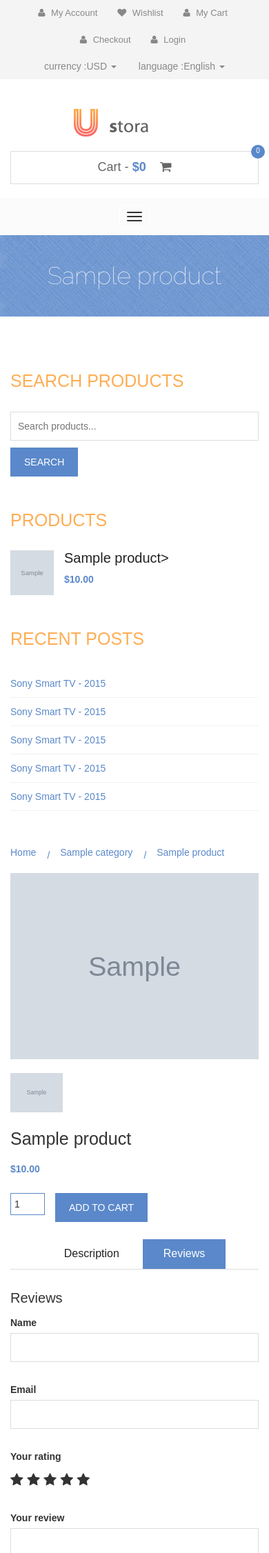
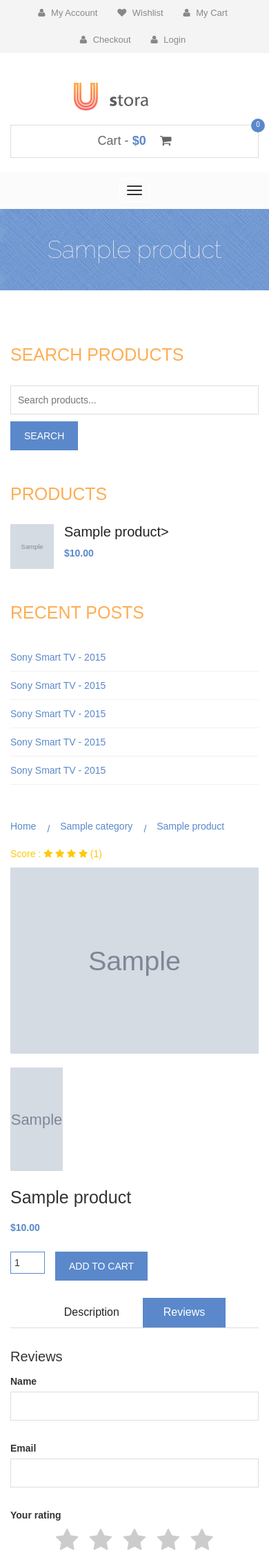
Before and after one commit to heysaeid/ustore, a Django app: a page that uses templates/base.html in a window 390 px wide, after a click on "Reviews". Shown: the top 2252 px of the page at 69% size. Run offline with Django 3.2, Linux system fonts and the light colour scheme; tables that the repository leaves empty hold one stand-in row (values such as "Sample post"); grey boxes marked "Sample" are stand-in pictures; data that the repository does not hold is empty; parts of the project's set-up code (start-up, migrations or seed data) failed here and were passed over; some libraries are stand-ins or nearby versions.

Commit message:
Add review and rating system

```diff
--- a/config/settings.py
+++ b/config/settings.py
@@ -40,6 +40,7 @@ INSTALLED_APPS = [
     'django.contrib.sessions',
     'django.contrib.messages',
     'django.contrib.staticfiles',
+    'ckeditor',
     'shop.apps.ShopConfig',
     'cart.apps.CartConfig',
     'orders.apps.OrdersConfig',
--- /dev/null
+++ b/shop/forms.py
@@ -0,0 +1,12 @@
+from django import forms
+from .models import Review
+
+class ReviewForm(forms.ModelForm):
+    class Meta:
+        model = Review
+        exclude = ['product']
+
+        widgets = {
+            'rating': forms.HiddenInput(attrs={'min':1, 'max':5}),
+            'description': forms.Textarea(attrs={'id':'', 'cols':30, 'rows':30}),
+        }
--- a/shop/templates/shop/detail.html
+++ b/shop/templates/shop/detail.html
@@ -28,7 +28,7 @@
                 <!-- Include sidebar -->
                 {% single_sidebar %}
                 <div class="col-md-8">
-                    <div class="product-content-right">
+                    <div class="product-content-right" data-id="{{ product.id }}">
                         <div class="product-breadcroumb">
                             <a href="/">Home</a>
                             <a href="{{ product.category.get_absolute_url }}">{{ product.category }}</a>
@@ -38,6 +38,15 @@
                         <div class="row">
                             <div class="col-sm-6">
                                 <div class="product-images">
+                                    <div class="product-wid-rating">
+                                        Score :
+                                        {% if product.average_score.ranges %}
+                                            {% for i in product.average_score.ranges %}
+                                                <i class="fa fa-star"></i>
+                                            {% endfor %}
+                                            ({{ product.average_score.reviews_count }})
+                                        {% endif %}
+                                    </div>
                                     <div class="product-main-img">
                                         <img src="{{ product.image.url }}" alt="">
                                     </div>
@@ -78,26 +87,42 @@
                                         <div class="tab-content">
                                             <div role="tabpanel" class="tab-pane fade in active" id="home">
                                                 <h2>Product Description</h2>
-                                                {{ product.description }}
+                                                {{ product.description|safe }}
                                             </div>
                                             <div role="tabpanel" class="tab-pane fade" id="profile">
                                                 <h2>Reviews</h2>
+                                                <p class="st-message">Success</p>
                                                 <div class="submit-review">
-                                                    <p><label for="name">Name</label> <input name="name" type="text"></p>
-                                                    <p><label for="email">Email</label> <input name="email" type="email"></p>
-                                                    <div class="rating-chooser">
-                                                        <p>Your rating</p>
-
-                                                        <div class="rating-wrap-post">
-                                                            <i class="fa fa-star"></i>
-                                                            <i class="fa fa-star"></i>
-                                                            <i class="fa fa-star"></i>
-                                                            <i class="fa fa-star"></i>
-                                                            <i class="fa fa-star"></i>
+                                                    <form method="POST">
+                                                        {% csrf_token %}
+                                                        <p><label for="name">Name</label>{{ form.name }}</p>
+                                                        <p><label for="email">Email</label>{{ form.email }}</p>
+                                                        <div class="rating-chooser">
+                                                            <p>Your rating</p>
+                                                            <div class='rating-stars text-center'>
+                                                                <ul id='stars'>
+                                                                <li class='star' title='Poor' data-value='1'>
+                                                                    <i class='fa fa-star fa-fw'></i>
+                                                                </li>
+                                                                <li class='star' title='Fair' data-value='2'>
+                                                                    <i class='fa fa-star fa-fw'></i>
+                                                                </li>
+                                                                <li class='star' title='Good' data-value='3'>
+                                                                    <i class='fa fa-star fa-fw'></i>
+                                                                </li>
+                                                                <li class='star' title='Excellent' data-value='4'>
+                                                                    <i class='fa fa-star fa-fw'></i>
+                                                                </li>
+                                                                <li class='star' title='WOW!!!' data-value='5'>
+                                                                    <i class='fa fa-star fa-fw'></i>
+                                                                </li>
+                                                                </ul>
+                                                            </div>
+                                                            {{ form.rating }}
                                                         </div>
-                                                    </div>
-                                                    <p><label for="review">Your review</label> <textarea name="review" id="" cols="30" rows="10"></textarea></p>
-                                                    <p><input type="submit" value="Submit"></p>
+                                                        <p><label for="review">Your review</label>{{ form.description }}</textarea></p>
+                                                        <p><input type="submit" value="Submit"></p>
+                                                    </form>
                                                 </div>
                                             </div>
                                         </div>
--- a/shop/templates/shop/product_list.html
+++ b/shop/templates/shop/product_list.html
@@ -9,7 +9,7 @@
             <div class="row">
                 <div class="col-md-12">
                     <div class="product-bit-title text-center">
-                        <h2>Shop</h2>
+                        <h2>{{ page_title|title }}</h2>
                     </div>
                 </div>
             </div>
--- a/shop/views.py
+++ b/shop/views.py
@@ -1,3 +1,4 @@
+from django.http.response import JsonResponse
 import redis
 from django.http import request
 from django.shortcuts import render, get_object_or_404
@@ -8,6 +9,7 @@ from django.views.generic import ListView
 from .recommender import Recommender
 from .models import Category, Product, Slider
 from orders.models import OrderItem
+from .forms import ReviewForm
 
 r = redis.Redis(host=settings.REDIS_HOST, port=settings.REDIS_PORT, db=settings.REDIS_DB, decode_responses=True)
 
@@ -39,6 +41,18 @@ def home(request):
 
 def product_detail(request, slug):
     product = Product.objects.get(slug=slug)
+    review_form = ReviewForm(request.POST or None)
+    data = {}
+    if request.is_ajax():
+        if review_form.is_valid():
+            form = review_form.save(commit=False)
+            form.product = product
+            form.save()
+            data['id'] = product.id
+            data['status'] = 'ok'
+        else:
+            data['error'] = next(iter(review_form.errors.items()))[1][0]
+        return JsonResponse(data)
     # Save the latest hits
     r.hsetnx('product_visit', product.id, 0)
     r.hincrby('product_visit', product.id)
@@ -47,8 +61,13 @@ def product_detail(request, slug):
     recommender = Recommender()
     recommended_products = recommender.suggest_products_for([product], 2)
     cart_product_form = CartAddProductForm()
-    return render(request, 'shop/detail.html', {'product':product, 'recommended_products':recommended_products, 'cart_product_form':cart_product_form})
+    return render(request, 'shop/detail.html', {'product':product,'form':review_form ,'recommended_products':recommended_products, 'cart_product_form':cart_product_form})
 
+def add_review(request):
+    form = ReviewForm(request.POST)
+    if form.is_Valid():
+        form = form.save(commit=False)
+        form.product(request)
 
 class ProductListView(ListView):
     model = Product
--- a/static/js/main.js
+++ b/static/js/main.js
@@ -1,4 +1,11 @@
 jQuery(document).ready(function($){
+    const data_id = $('.product-content-right').attr('data-id')
+    let pmess = $('.st-message')
+    if(getCookie(`review-${data_id}`) == 1){
+        $('.submit-review').remove()
+        pmess.show()
+        pmess.text('You have already rated this post')
+    }
 
     // jQuery sticky Menu
 
@@ -79,6 +86,46 @@ jQuery(document).ready(function($){
         event.preventDefault();
     });
 
+    /* 1. Visualizing things on Hover - See next part for action on click */
+  $('#stars li').on('mouseover', function(){
+    var onStar = parseInt($(this).data('value'), 10); // The star currently mouse on
+
+    // Now highlight all the stars that's not after the current hovered star
+    $(this).parent().children('li.star').each(function(e){
+      if (e < onStar) {
+        $(this).addClass('hover');
+      }
+      else {
+        $(this).removeClass('hover');
+      }
+    });
+
+  }).on('mouseout', function(){
+    $(this).parent().children('li.star').each(function(e){
+      $(this).removeClass('hover');
+    });
+  });
+
+
+  /* 2. Action to perform on click */
+  $('#stars li').on('click', function(){
+    var onStar = parseInt($(this).data('value'), 10); // The star currently selected
+    var stars = $(this).parent().children('li.star');
+
+    for (i = 0; i < stars.length; i++) {
+      $(stars[i]).removeClass('selected');
+    }
+
+    for (i = 0; i < onStar; i++) {
+      $(stars[i]).addClass('selected');
+    }
+
+    // JUST RESPONSE (Not needed)
+    var ratingValue = parseInt($('#stars li.selected').last().data('value'), 10);
+    $('#id_rating').val(ratingValue)
+
+  });
+
     // Bootstrap ScrollPSY
     $('body').scrollspy({
         target: '.navbar-collapse',
@@ -93,3 +140,49 @@ jQuery(document).ready(function($){
 
   ga('create', 'UA-10146041-21', 'auto');
   ga('send', 'pageview');
+
+    function setCookie(name,value,days) {
+        var expires = "";
+        if (days) {
+            var date = new Date();
+            date.setTime(date.getTime() + (days*24*60*60*1000));
+            expires = "; expires=" + date.toUTCString();
+        }
+        document.cookie = name + "=" + (value || "")  + expires + "; path=/";
+    }
+    function getCookie(name) {
+        var nameEQ = name + "=";
+        var ca = document.cookie.split(';');
+        for(var i=0;i < ca.length;i++) {
+            var c = ca[i];
+            while (c.charAt(0)==' ') c = c.substring(1,c.length);
+            if (c.indexOf(nameEQ) == 0) return c.substring(nameEQ.length,c.length);
+        }
+        return null;
+    }
+
+  $('.submit-review form').submit(function(e){
+      e.preventDefault()
+      const data_id = $('.product-content-right').attr('data-id')
+      let pmess = $('.st-message')
+      $.ajax({
+          type:'POST',
+          data: $(this).serialize(),
+          success: function(response){
+              console.log(response)
+              pmess.css('display', 'block')
+              if(response.status == 'ok'){
+                pmess.css('color', 'green')
+                pmess.text('Your comment was successfully submitted')
+                setCookie(`review-${data_id}`, 1, 5)
+                $('.submit-review').remove()
+              }else{
+                  pmess.css('color', 'red')
+                  pmess.text(response.error)
+              }
+          },
+          error: function(error){
+              console.log(error)
+          },
+      })
+  })
--- a/static/style.css
+++ b/static/style.css
@@ -793,7 +793,7 @@ input[type="submit"]:hover, button[type=submit]:hover {background-color: #222}
     overflow: hidden;
 }
 .product-gallery img {
-    height: auto;
+    height: 150px;
     margin-left: 15px;
     width: 76px;
 }
@@ -1149,3 +1149,35 @@ div.cart-collaterals ul.products li.product:hover .add_to_cart_button{background
 .module-result-list{
     margin-top: 50px
 }
+
+/* Rating Star Widgets Style */
+.rating-stars ul {
+    list-style-type:none;
+    padding:0;
+
+    -moz-user-select:none;
+    -webkit-user-select:none;
+  }
+  .rating-stars ul > li.star {
+    display:inline-block;
+
+  }
+
+  /* Idle State of the stars */
+  .rating-stars ul > li.star > i.fa {
+    font-size:2.5em; /* Change the size of the stars */
+    color:#ccc; /* Color on idle state */
+  }
+
+  /* Hover state of the stars */
+  .rating-stars ul > li.star.hover > i.fa {
+    color:#FFCC36;
+  }
+
+  /* Selected state of the stars */
+  .rating-stars ul > li.star.selected > i.fa {
+    color:#FF912C;
+  }
+  .st-message{
+      display: none;
+  }
--- a/templates/base.html
+++ b/templates/base.html
@@ -43,16 +43,16 @@
                 <div class="col-md-8">
                     <div class="user-menu">
                         <ul>
-                            <li><a href="#"><i class="fa fa-user"></i> My Account</a></li>
+                            <li><a href="{% url 'accounts:dashboard' %}"><i class="fa fa-user"></i> My Account</a></li>
                             <li><a href="#"><i class="fa fa-heart"></i> Wishlist</a></li>
-                            <li><a href="cart.html"><i class="fa fa-user"></i> My Cart</a></li>
-                            <li><a href="checkout.html"><i class="fa fa-user"></i> Checkout</a></li>
+                            <li><a href="{% url 'cart:cart_detail' %}"><i class="fa fa-user"></i> My Cart</a></li>
+                            <li><a href="{% url 'orders:order_create' %}"><i class="fa fa-user"></i> Checkout</a></li>
                             <li><a href="{% url 'accounts:user_login' %}"><i class="fa fa-user"></i> Login</a></li>
                         </ul>
                     </div>
                 </div>
 
-                <div class="col-md-4">
+                <!-- <div class="col-md-4">
                     <div class="header-right">
                         <ul class="list-unstyled list-inline">
                             <li class="dropdown dropdown-small">
@@ -74,7 +74,7 @@
                             </li>
                         </ul>
                     </div>
-                </div>
+                </div> -->
             </div>
         </div>
     </div> <!-- End header area -->
@@ -84,7 +84,7 @@
             <div class="row">
                 <div class="col-sm-6">
                     <div class="logo">
-                        <h1><a href="./"><img src="{% static 'img/logo.png' %}"></a></h1>
+                        <h1><a href="/"><img src="{% static 'img/logo.png' %}"></a></h1>
                     </div>
                 </div>
 
@@ -110,13 +110,9 @@
                 </div>
                 <div class="navbar-collapse collapse">
                     <ul class="nav navbar-nav">
-                        <li class="active"><a href="index.html">Home</a></li>
-                        <li><a href="shop.html">Shop page</a></li>
-                        <li><a href="single-product.html">Single product</a></li>
-                        <li><a href="cart.html">Cart</a></li>
-                        <li><a href="checkout.html">Checkout</a></li>
-                        <li><a href="#">Category</a></li>
-                        <li><a href="#">Others</a></li>
+                        <li class="active"><a href="/">Home</a></li>
+                        <li><a href="{% url 'cart:cart_detail' %}">Cart</a></li>
+                        <li><a href="{% url 'orders:order_create' %}">Checkout</a></li>
                         <li><a href="#">Contact</a></li>
                     </ul>
                 </div>
```
Also changed, not shown: shop/admin.py (+6 -1 lines), shop/models.py (+21 -1 lines), templates/widget.html (+18 -15 lines), shop/migrations/0007_alter_product_description.py (added), shop/migrations/0008_review.py (added), shop/migrations/0009_alter_review_product.py (added).
